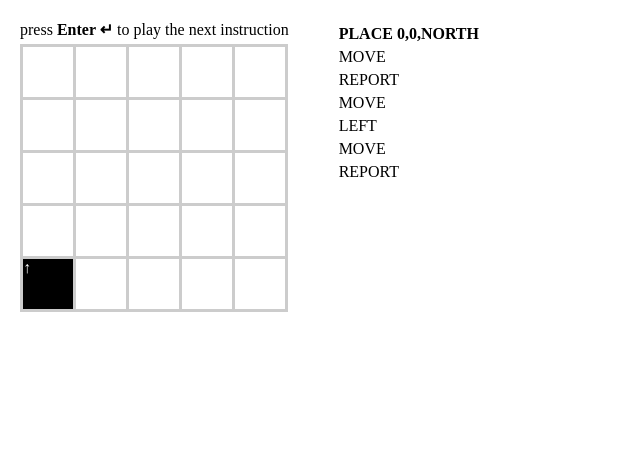
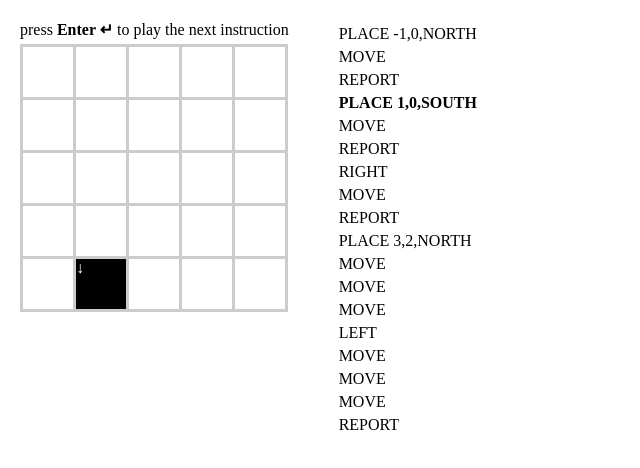
Before and after one commit to siseko/toybot, a React (Create React App) app: page / in a window 1280 px wide. Shown: the top 468 px of the page, without its empty margins (0-640 px from the left). Built offline with nearby package versions, Linux system fonts and the light colour scheme.

Commit message:
reads from file

```diff
--- a/src/App.tsx
+++ b/src/App.tsx
@@ -6,28 +6,25 @@ import { Action } from "./types";
 import styled from "styled-components";
 import { Instructions } from "./Instructions";
 import printState from "./helpers/printState";
+import { fetchInstructions } from "./service/instructions";
 
 const Layout = styled.div(() => ({
   display: "flex",
   gap: 50,
 }));
 
-const actions: Action[] = [
-  { type: "PLACE", payload: { x: 0, y: 0, direction: "NORTH" } },
-  { type: "MOVE", payload: null },
-  { type: "REPORT", payload: null },
-  { type: "MOVE", payload: null },
-  { type: "LEFT", payload: null },
-  { type: "MOVE", payload: null },
-  { type: "REPORT", payload: null },
-];
-
 function App() {
-  const [actionIndex, setActionIndex] = useState(getStartIndex(actions));
+  const [actions, setActions] = useState<Action[]>([]);
+  const [actionIndex, setActionIndex] = useState(-1);
 
   const { robot, report } = useRobotState({ actions, actionIndex });
 
   useEffect(() => {
+    fetchInstructions().then((actions) => {
+      setActions(actions);
+      setActionIndex(getStartIndex(actions));
+    });
+
     const listener = (e: KeyboardEvent) =>
       e.key === "Enter" &&
       setActionIndex((index) =>
@@ -36,7 +33,7 @@ function App() {
 
     document.addEventListener("keypress", listener);
     return () => document.removeEventListener("keypress", listener);
-  }, []);
+  }, [actions.length]);
 
   return (
     <Layout>
--- a/src/hooks/reducer.ts
+++ b/src/hooks/reducer.ts
@@ -6,7 +6,7 @@ export interface ReducerState {
   report: RobotState | null;
 }
 
-const moveMap: { [key in Direction]: [number, number] } = {
+const coordinateOffset: { [key in Direction]: [number, number] } = {
   NORTH: [0, 1],
   SOUTH: [0, -1],
   EAST: [1, 0],
@@ -14,7 +14,7 @@ const moveMap: { [key in Direction]: [number, number] } = {
 };
 
 const move = ({ x, y, direction }: RobotState) => {
-  const [xOffset, yOffset] = moveMap[direction];
+  const [xOffset, yOffset] = coordinateOffset[direction];
   return {
     x: x + xOffset,
     y: y + yOffset,
--- a/src/hooks/useRobotState.ts
+++ b/src/hooks/useRobotState.ts
@@ -12,6 +12,7 @@ const useRobotState = ({ actions, actionIndex }: Props) => {
 
   useEffect(() => {
     if (!actions.length || actionIndex < 0) return;
+
     dispatch(actions[actionIndex]);
   }, [actions, actionIndex]);
 
--- /dev/null
+++ b/src/service/instructions.ts
@@ -0,0 +1,27 @@
+import { Direction, Action } from "../types";
+
+export const fetchInstructions = (): Promise<Action[]> =>
+  fetch(`/commands.txt`)
+    .then((response) => response.text())
+    .then((file) =>
+      file
+        .split(/\r?\n/)
+        .filter((action) => action.trim())
+        .map((action) => {
+          const [type, args] = action
+            .trim()
+            .split(/\s/)
+            .filter((a) => !!a);
+
+          let payload = null;
+          if (args) {
+            const [x, y, direction] = args.split(",");
+            payload = {
+              x: Number(x),
+              y: Number(y),
+              direction: direction as Direction,
+            };
+          }
+          return { type: type as Action["type"], payload };
+        })
+    );
```
Also changed, not shown: public/commands.txt (added), 1 other file (tests, documents, lock files or other folders).
